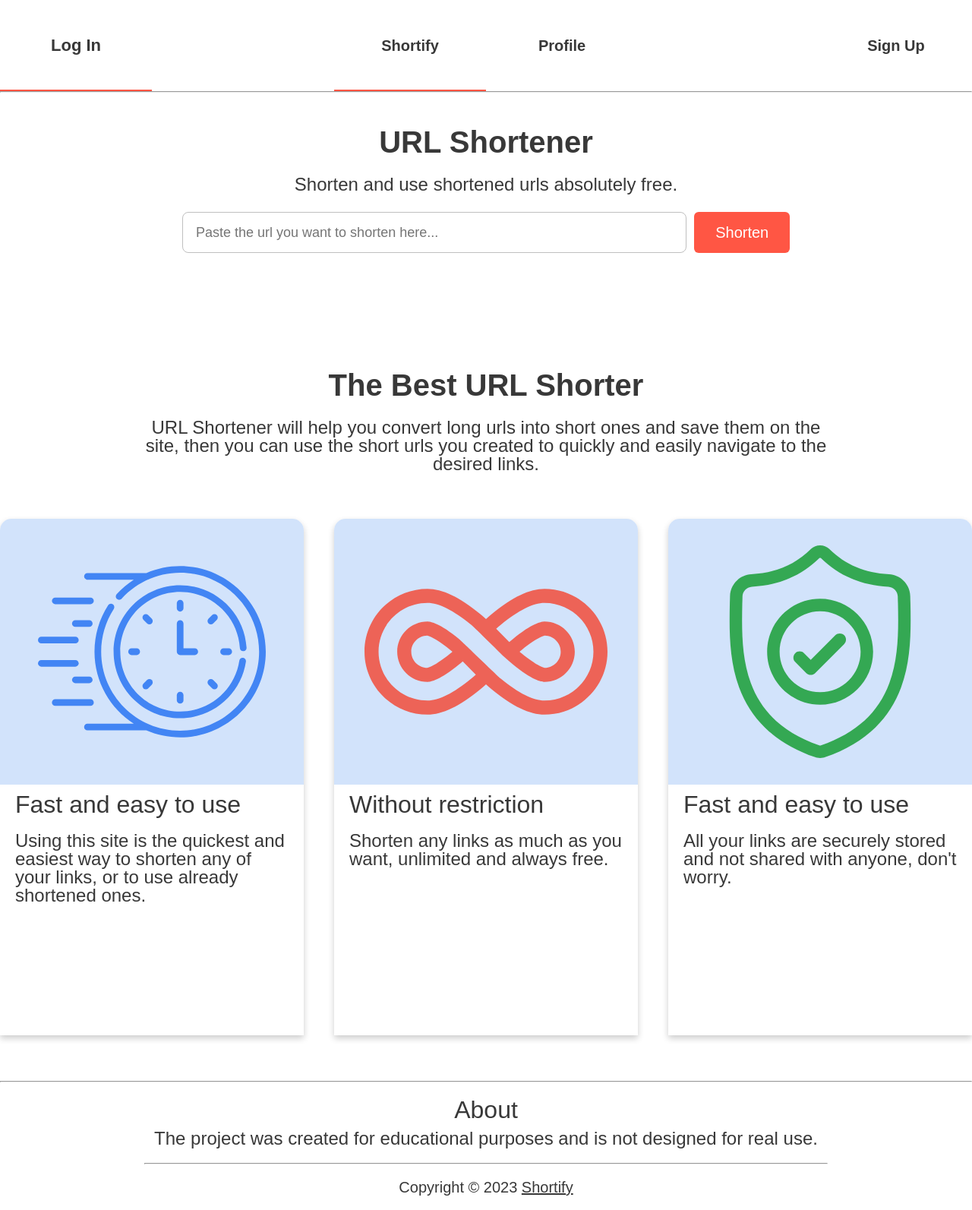
After one commit to FCTL3314/Shortify, a Flask app: template templates/shortify/index.html in a window 1280 px wide. The commit adds this page. Shown: the whole page at 76% size. Run offline with Flask 3, Linux system fonts and the light colour scheme; the template is opened without the code that fills it, so the values that code supplies are empty.

Commit message:
Create a template for the main page, changed authorization templates

```diff
--- a/static/css/style.css
+++ b/static/css/style.css
@@ -10,7 +10,7 @@
 body {
     font-family: Arial, 'serif';
     font-weight: 400;
-    font-size: 24px;
+    font-size: 20px;
     color: var(--main);
 }
 
@@ -20,6 +20,10 @@ body {
 
 .vh-100 {
     min-height: 100vh;
+}
+
+.mr-auto {
+    margin-right: auto;
 }
 
 .ml-auto {
@@ -42,6 +46,22 @@ body {
     border: none;
     background-color: var(--active);
     border-radius: .3em;
+    transition-duration: 0.2s;
+}
+
+.input {
+    width: 100%;
+    height: 2.8em;
+    border: 1px solid #BFBFBF;
+    border-radius: 8px;
+    font-size: 18px;
+    color: inherit;
+    text-indent: 15px;
+    transition-duration: 0.05s;
+}
+
+.input:focus {
+    outline: 0.15em solid var(--active);
 }
 
 .btn:hover,
@@ -50,45 +70,212 @@ body {
     background-color: var(--active-interactive);
 }
 
+.divider {
+    margin: 0;
+    color: #FFF;
+}
+
+.header {
+    display: flex;
+    justify-content: center;
+    height: 120px;
+}
+
+.header__item {
+    position: relative;
+    display: flex;
+    align-items: center;
+    justify-content: center;
+    height: 120px;
+    width: 200px;
+}
+
+.header__link {
+    color: var(--main);
+    text-decoration: none;
+    font-weight: 600;
+    transition-duration: 0.1s;
+}
+
+.header__link:hover {
+    font-size: 22px;
+}
+
+.header__item::before {
+    opacity: 0;
+    position: absolute;
+    content: '';
+    height: 2px;
+    background-color: var(--active);
+    width: 100%;
+    bottom: 0;
+    transition-duration: 0.1s;
+}
+
+.header__item:hover.header__item::before,
+.header__item--active.header__item::before {
+    opacity: 1;
+}
+
+.shortener {
+    display: flex;
+    justify-content: center;
+    margin: 45px 0 0;
+}
+
+.shortener-wrp {
+    width: 800px;
+    height: 240px;
+    text-align: center;
+}
+
+.shortener__title {
+    font-size: 40px;
+    font-weight: 700;
+}
+
+.shortener__desc {
+    display: block;
+    font-size: 24px;
+    margin: 24px 0 0;
+}
+
+.btn--shortener {
+    color: #FFF;
+    font-size: 20px;
+    width: 7.5em;
+    margin: 0 0 0 10px;
+}
+
+.about {
+    display: flex;
+    justify-content: center;
+    margin: 80px 0 0;
+}
+
+.about-wrp {
+    width: 900px;
+    text-align: center;
+}
+
+.about__title {
+    font-size: 40px;
+    font-weight: 700;
+}
+
+.about__desc {
+    font-size: 24px;
+    margin: 24px 0 0;
+}
+
+.cards {
+    display: flex;
+    justify-content: center;
+    margin: 60px 0;
+}
+
+.cards-wrp {
+    display: flex;
+    justify-content: space-between;
+    width: 1340px;
+}
+
+.card {
+    border-top-right-radius: 15px;
+    border-top-left-radius: 15px;
+    width: 400px;
+    height: 680px;
+    box-shadow: 0 4px 8px 0 rgba(0, 0, 0, 0.2);
+    transition: 0.3s;
+}
+
+.card:hover,
+.card:active,
+.card:focus {
+    box-shadow: 0 8px 16px 0 rgba(0, 0, 0, 0.2);
+}
+
+.card-img-wrp {
+    width: 400px;
+    height: 350px;
+    border-top-right-radius: inherit;
+    border-top-left-radius: inherit;
+    display: flex;
+    justify-content: center;
+    align-items: center;
+    background-color: #D2E3FB;
+}
+
+.card-text-wrp {
+    margin: 10px 20px;
+}
+
+.card__title {
+    font-size: 32px;
+    margin: 10px 0 0;
+}
+
+.card__desc {
+    font-size: 24px;
+    margin: 20px 0 0;
+}
+
+.footer {
+    display: flex;
+    justify-content: center;
+    text-align: center;
+}
+
+.footer-wrp {
+    width: 900px;
+    margin: 20px 0;
+}
+
+.footer__title {
+    font-size: 32px;
+}
+
+.footer__desc {
+    margin: 10px 0 0;
+    font-size: 24px;
+}
+
+.divider--footer {
+    margin: 20px 0;
+}
+
+.footer__link {
+    color: inherit;
+}
+
 .form-wrp {
-    padding: 32px 48px;
+    padding: 26px 36px;
     background-color: #FFF;
     border-radius: 10px;
     display: flex;
     justify-content: center;
-    box-shadow: -4px 30px 100px rgba(0, 0 ,0, 0.25);
+    box-shadow: -4px 30px 100px rgba(0, 0, 0, 0.25);
 }
 
 .form {
-    max-width: 705px;
+    width: 580px;
 }
 
 .input-group {
-    margin: 24px 0 ;
+    margin: 24px 0;
 }
 
 
 .form__title {
-    font-size: 64px;
+    font-size: 40px;
     text-align: center;
-    margin: 0 0 34px;
+    margin: 0 0 24px;
     font-weight: 700;
     color: #333333;
 }
 
-.form__input {
+.input--auth {
     margin: 20px 0 0;
-    width: 100%;
-    height: 55px;
-    border: 1px solid #BFBFBF;
-    border-radius: 8px;
-    font-size: 24px;
-    color: inherit;
-    text-indent: 30px;
-}
-
-.form__input:focus {
-    outline: 2px solid var(--active);
 }
 
 .form__text {
@@ -100,6 +287,7 @@ body {
 
 .form-link {
     text-decoration: none;
+    transition-duration: 0.1s;
 }
 
 .form-link--active {
@@ -123,8 +311,8 @@ body {
 }
 
 .form__checkbox {
-    width: 1.8em;
-    height: 1.8em;
+    width: 20px;
+    height: 20px;
     margin: 0 12px 0;
 }
 
@@ -134,10 +322,10 @@ body {
 
 .btn--form {
     color: #FFF;
-    font-size: 32px;
+    font-size: 24px;
     width: 7.5em;
     height: 2em;
-    margin: 0 0 20px;
+    margin: 0 0 24px;
 }
 
 .form-submit-wrp {
--- /dev/null
+++ b/templates/shortify/index.html
@@ -0,0 +1,99 @@
+<!DOCTYPE html>
+<html lang="en">
+<head>
+  <meta charset="UTF-8">
+  <link rel="stylesheet" href="/static/css/reset.css" type="text/css">
+  <link rel="stylesheet" href="/static/css/style.css" type="text/css">
+  <title>Title</title>
+</head>
+<body>
+<header class="header">
+  <a class="header__link mr-auto" href="#">
+    <div class="header__item">
+      <span>Log In</span>
+    </div>
+  </a>
+  <a class="header__link" href="#">
+    <div class="header__item header__item--active">
+      <span>Shortify</span>
+    </div>
+  </a>
+  <a class="header__link" href="#">
+    <div class="header__item">
+      <span>Profile</span>
+    </div>
+  </a>
+  <a class="header__link ml-auto" href="#">
+    <div class="header__item">
+      <span>Sign Up</span>
+    </div>
+  </a>
+</header>
+<hr class="divider">
+<section class="shortener">
+  <div class="shortener-wrp">
+    <h1 class="shortener__title">URL Shortener</h1>
+    <label class="shortener__desc" for="shortener">Shorten and use shortened urls absolutely free.</label>
+    <div class="input-group d-flex">
+      <input id="shortener" class="input" placeholder="Paste the url you want to shorten here..." type="url">
+      <button class="btn btn--shortener">Shorten</button>
+    </div>
+  </div>
+</section>
+<section class="about">
+  <div class="about-wrp">
+    <h2 class="about__title">The Best URL Shorter</h2>
+    <p class="about__desc">
+      URL Shortener will help you convert long urls into short ones and save them on the site, then you can use the
+      short urls you created to quickly and easily navigate to the desired links.
+    </p>
+  </div>
+</section>
+<section class="cards">
+  <div class="cards-wrp">
+    <div class="card">
+      <div class="card-img-wrp">
+        <img src="/static/img/clock.svg" alt="clock">
+      </div>
+      <div class="card-text-wrp">
+        <h4 class="card__title">Fast and easy to use</h4>
+        <p class="card__desc">
+          Using this site is the quickest and easiest way to shorten any of your links, or to use already shortened
+          ones.
+        </p>
+      </div>
+    </div>
+    <div class="card">
+      <div class="card-img-wrp">
+        <img src="/static/img/limits.svg" alt="clock">
+      </div>
+      <div class="card-text-wrp">
+        <h4 class="card__title">Without restriction</h4>
+        <p class="card__desc">Shorten any links as much as you want, unlimited and always free.</p>
+      </div>
+    </div>
+    <div class="card">
+      <div class="card-img-wrp">
+        <img src="/static/img/safe.svg" alt="clock">
+      </div>
+      <div class="card-text-wrp">
+        <h4 class="card__title">Fast and easy to use</h4>
+        <p class="card__desc">All your links are securely stored and not shared with anyone, don't worry.</p>
+      </div>
+    </div>
+  </div>
+</section>
+<hr class="divider">
+<footer class="footer">
+  <div class="footer-wrp">
+    <h2 class="footer__title">About</h2>
+    <p class="footer__desc">The project was created for educational purposes and is not designed for real use.</p>
+    <hr class="divider divider--footer">
+    <small>
+      Copyright &copy; 2023
+      <a href="https://github.com/FCTL3314/Shortify" class="footer__link">Shortify</a>
+    </small>
+  </div>
+</footer>
+</body>
+</html>
--- a/templates/users/base.html
+++ b/templates/users/base.html
@@ -2,8 +2,8 @@
 <html lang="en">
 <head>
   <meta charset="UTF-8">
-  <link rel="stylesheet" href="/static/css/reset.css">
-  <link rel="stylesheet" href="/static/css/style.css">
+  <link rel="stylesheet" href="{{ url_for('static', filename='css/reset.css') }}">
+  <link rel="stylesheet" href="{{ url_for('static', filename='css/style.css') }}">
   <title>Title</title>
 </head>
 <body>
```
Also changed, not shown: templates/users/login.html (+4 -8 lines), templates/users/registration.html (+6 -6 lines), static/img/clock.svg (added), static/img/limits.svg (added), static/img/safe.svg (added).
